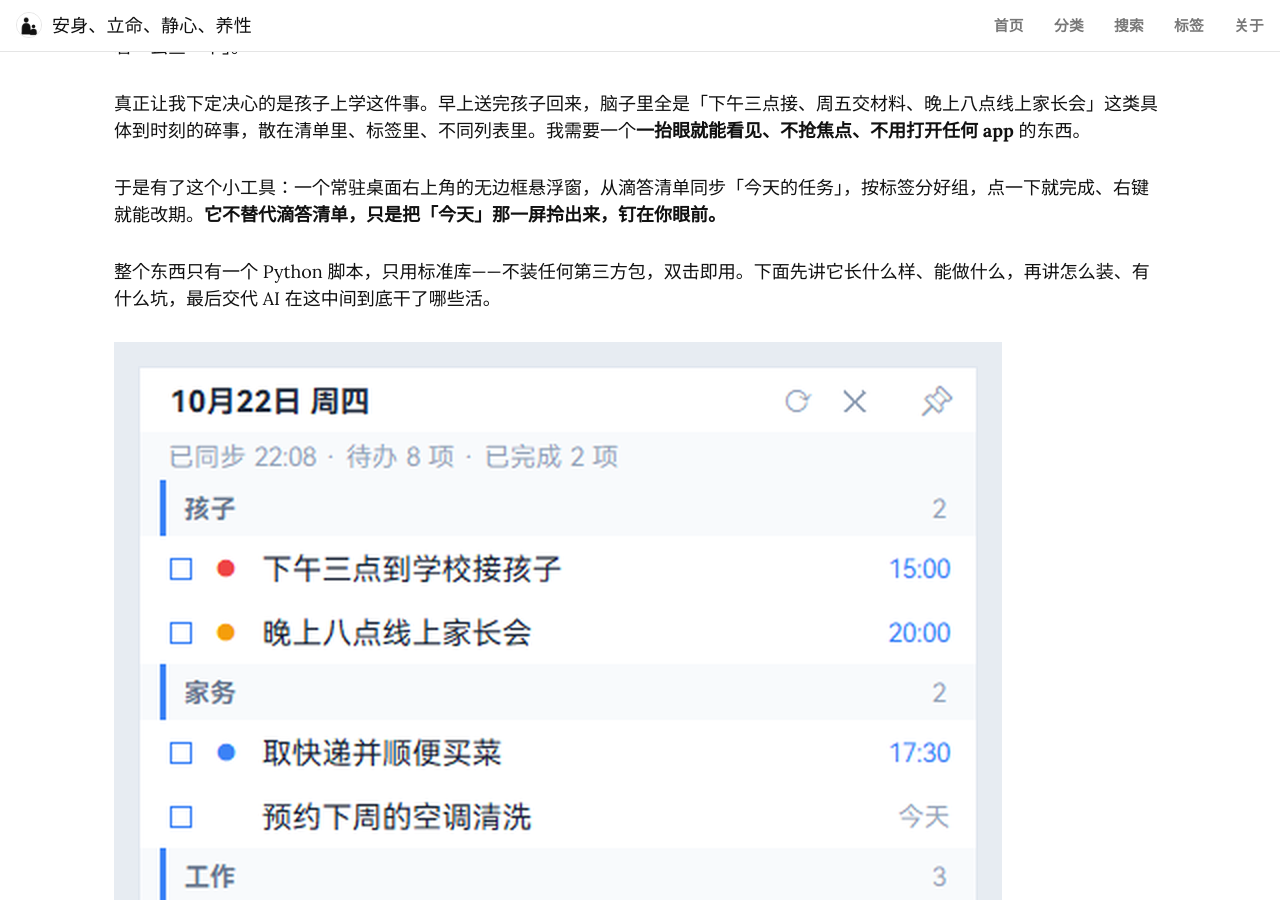
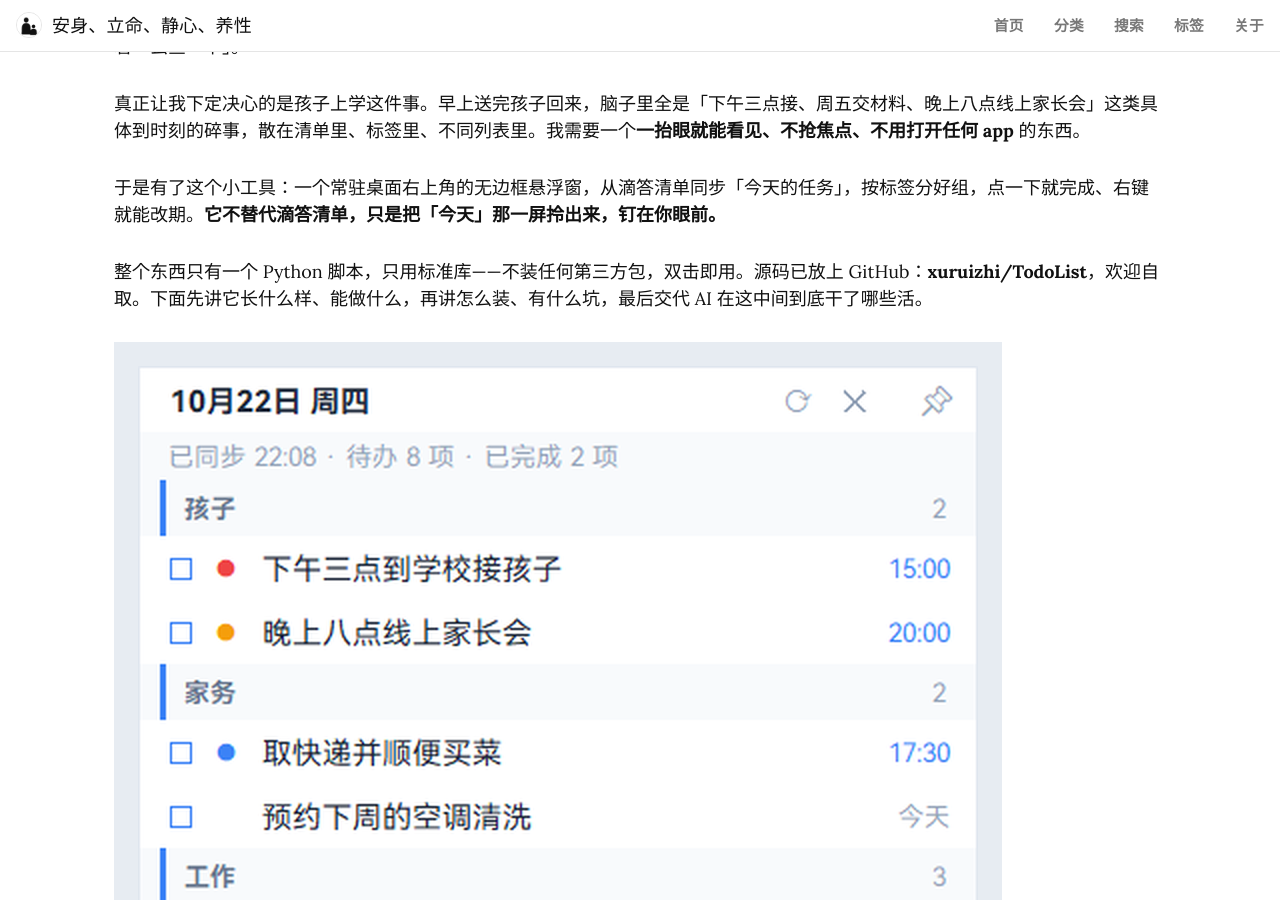
Before and after one commit to xuruizhi/xuruizhi.github.io, a Jekyll site: the page built from _posts/2026-10-22-dida365-desktop-widget.md, in a window 1280 px wide and 900 px high, scrolled down 477 px. Built offline with Jekyll 4.4.1, drawn with Linux system fonts in a browser that asks for light colours; some of the changed text lies outside the part shown.

Commit message:
滴答清单悬浮窗文章补充开源仓库链接

```diff
--- a/_posts/2026-10-22-dida365-desktop-widget.md
+++ b/_posts/2026-10-22-dida365-desktop-widget.md
@@ -14,7 +14,7 @@ description: "从一个真实的「总忘记看今日任务」的场景切入，
 
 于是有了这个小工具：一个常驻桌面右上角的无边框悬浮窗，从滴答清单同步「今天的任务」，按标签分好组，点一下就完成、右键就能改期。**它不替代滴答清单，只是把「今天」那一屏拎出来，钉在你眼前。**
 
-整个东西只有一个 Python 脚本，只用标准库——不装任何第三方包，双击即用。下面先讲它长什么样、能做什么，再讲怎么装、有什么坑，最后交代 AI 在这中间到底干了哪些活。
+整个东西只有一个 Python 脚本，只用标准库——不装任何第三方包，双击即用。源码已放上 GitHub：[**xuruizhi/TodoList**](https://github.com/xuruizhi/TodoList)，欢迎自取。下面先讲它长什么样、能做什么，再讲怎么装、有什么坑，最后交代 AI 在这中间到底干了哪些活。
 
 ![滴答清单桌面任务悬浮窗](/images/2026.10.22/widget.png)
 
@@ -201,4 +201,6 @@ dida365-widget/
 | 可调界面项 | 字体、字号（7–18）、文字色、强调色，共 4 项 |
 | 部署方式 | 打包版双击即用 / 源码版 `bat` 启动，二选一 |
 
+*本项目已开源：[**xuruizhi/TodoList**](https://github.com/xuruizhi/TodoList)。仓库里放的是源码、启动脚本与说明，不含任何个人配置文件或口令；欢迎提 issue 或 PR。*
+
 *这个工具解决的是很小的一件事：让「今天」一直在你眼角余光里。小到不值得单开一个 app，却又天天用得上——大概正是这类工具适合自己动手写的理由。*
```
